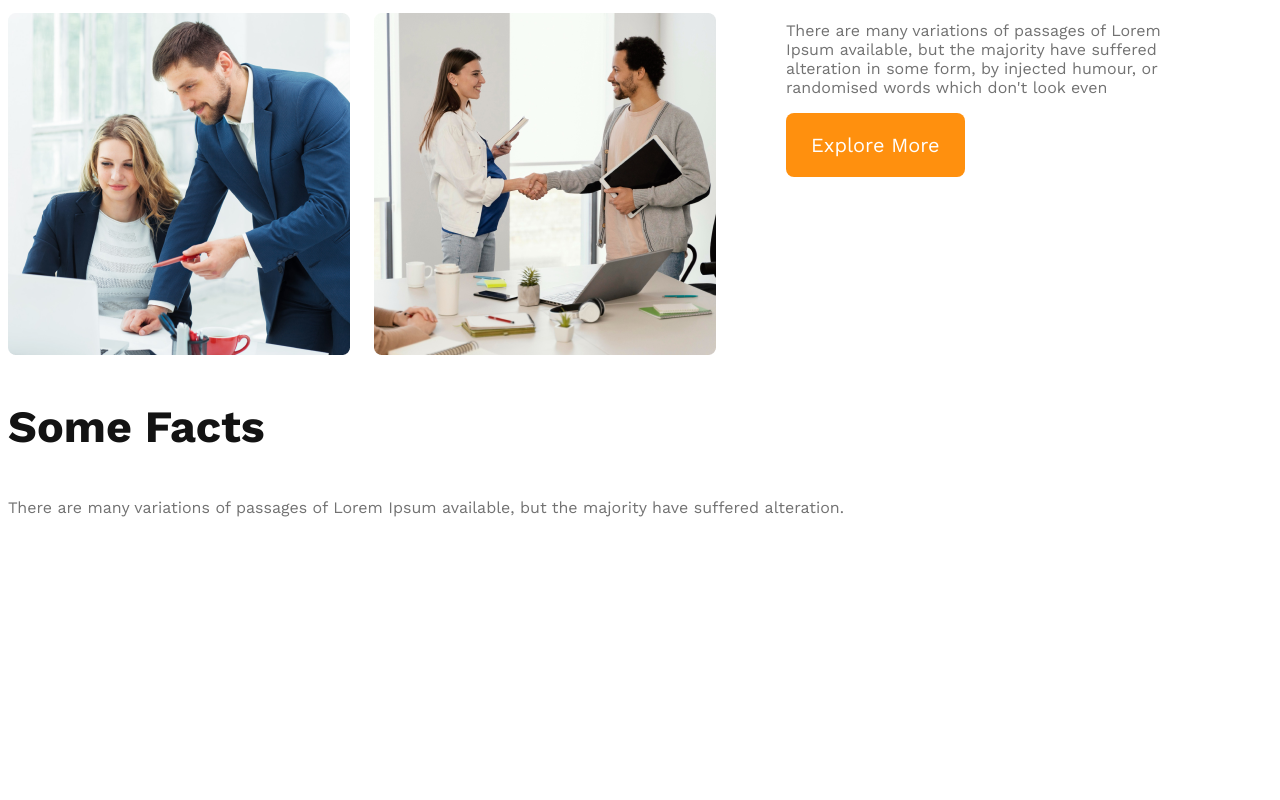
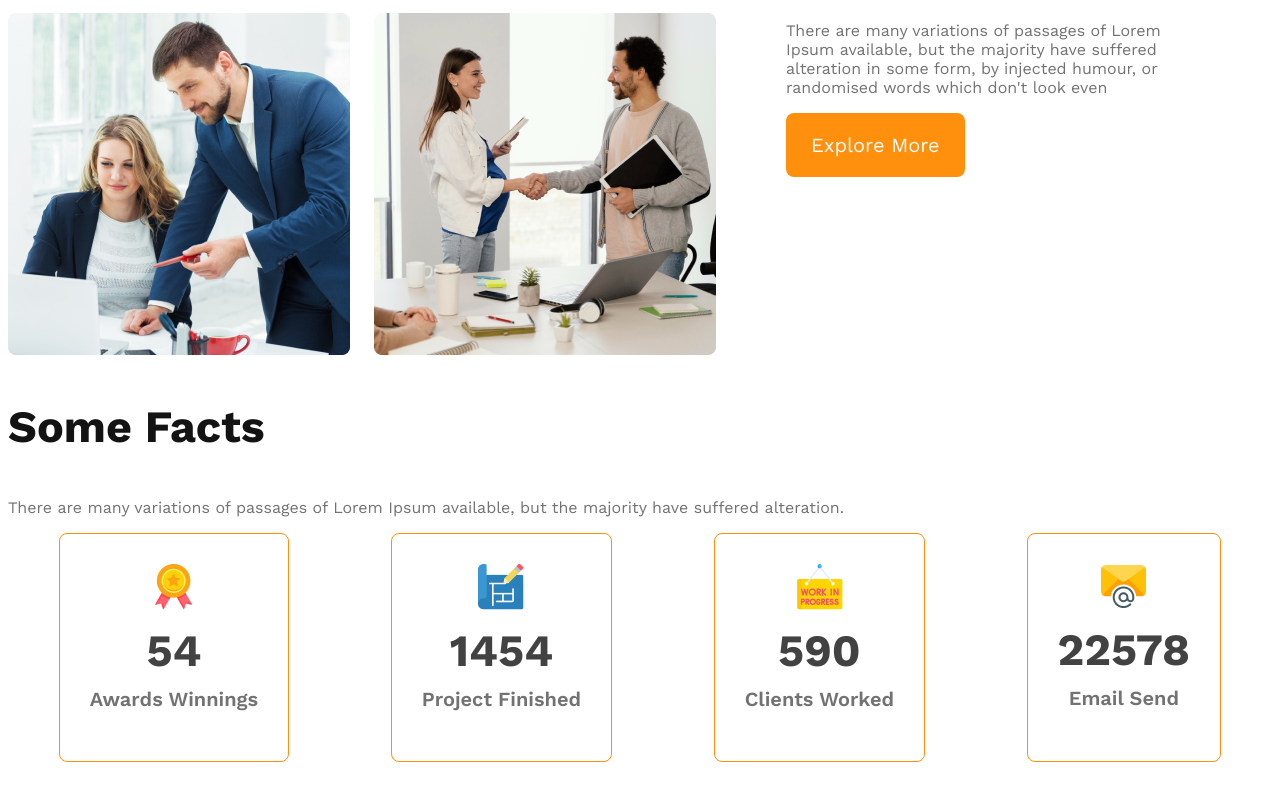
Before and after one commit to Asadulla56/g3-architects-website, a plain HTML site: page index.html in a window 1280 px wide. Shown: the part 1434-2234 px from the top of the page. Before the commit the page ends 2021 px from the top, so only its background shows below. Drawn offline with nearby package versions, Linux system fonts and the light colour scheme.

Commit message:
icon styles add

```diff
--- a/index.html
+++ b/index.html
@@ -63,7 +63,28 @@
             <h3 class="section-title">Some Facts</h3>
             <p class="text-light-gray">There are many variations of passages of Lorem
                 Ipsum available, but the majority have suffered alteration.</p>
-
+                <div class="facts-card-container">
+                    <div class="card">
+                        <img src="images/icons/ribon.png" alt="">
+                        <h2 class="card-stats">54</h2>
+                        <p class="card-title text-light-gray">Awards Winnings</p>
+                    </div>
+                    <div class="card">
+                        <img src="images/icons/projects.png" alt="">
+                        <h2 class="card-stats">1454</h2>
+                        <p class="card-title text-light-gray">Project Finished</p>
+                    </div>
+                    <div class="card">
+                        <img src="images/icons/customers.png" alt="">
+                        <h2 class="card-stats">590</h2>
+                        <p class="card-title text-light-gray">Clients Worked</p>
+                    </div>
+                    <div class="card">
+                        <img src="images/icons/email.png" alt="">
+                        <h2 class="card-stats">22578</h2>
+                        <p class="card-title text-light-gray">Email Send</p>
+                    </div>
+                </div>
         </section>
     </main>
 </body>
--- a/styles/blog.css
+++ b/styles/blog.css
@@ -117,6 +117,28 @@ main {
     color: #131313;
     font-weight: 700;
 }
+/* facts section */
+.facts-card-container{
+    display: flex;
+    justify-content: space-around;
+}
+.facts-card-container .card{
+    border-radius: 0.5rem;
+    border: 1px solid #FF900E;
+    text-align: center;
+    padding: 30px;
+}
+.facts-card-container  .card-title{
+    font-weight: 600;
+    font-size: 1.25rem;
+    margin-top: 5px;
+}
+.facts-card-container  .card-stats{
+    font-size: 2.8rem;
+    color: #424242;
+    margin-top: 10px;
+    margin-bottom: 10px;
+}
 
 /* responsive media styles */
 @media screen and (max-width:576px) {
```
